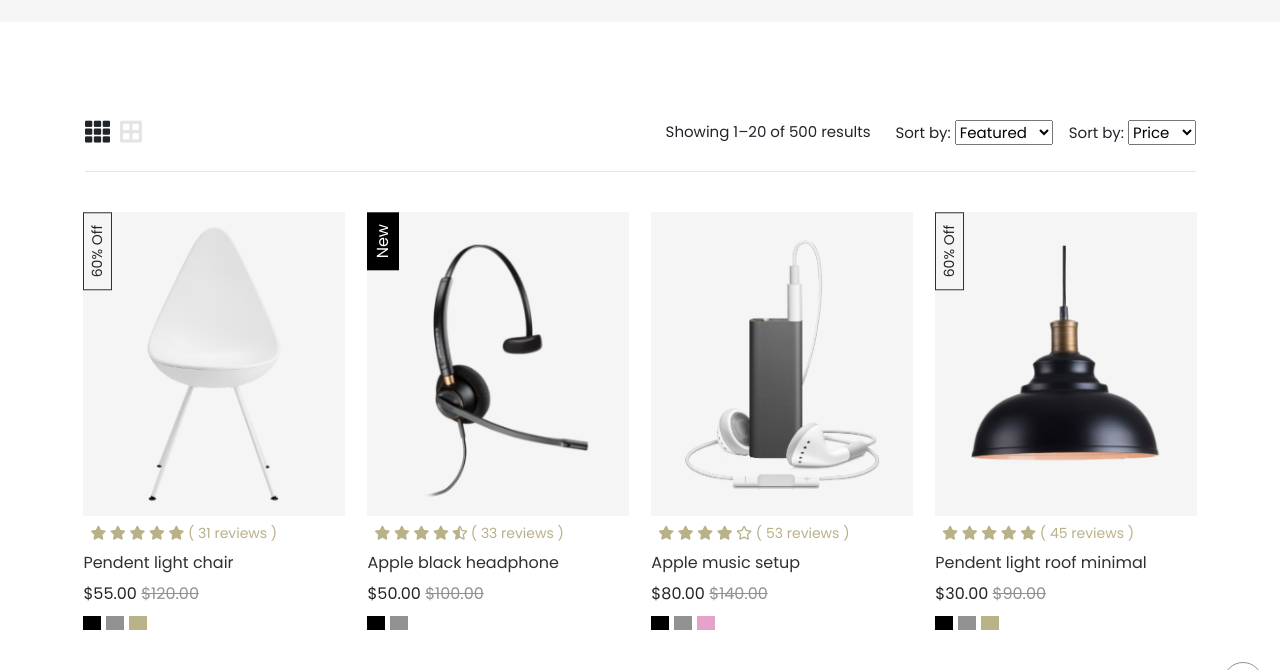
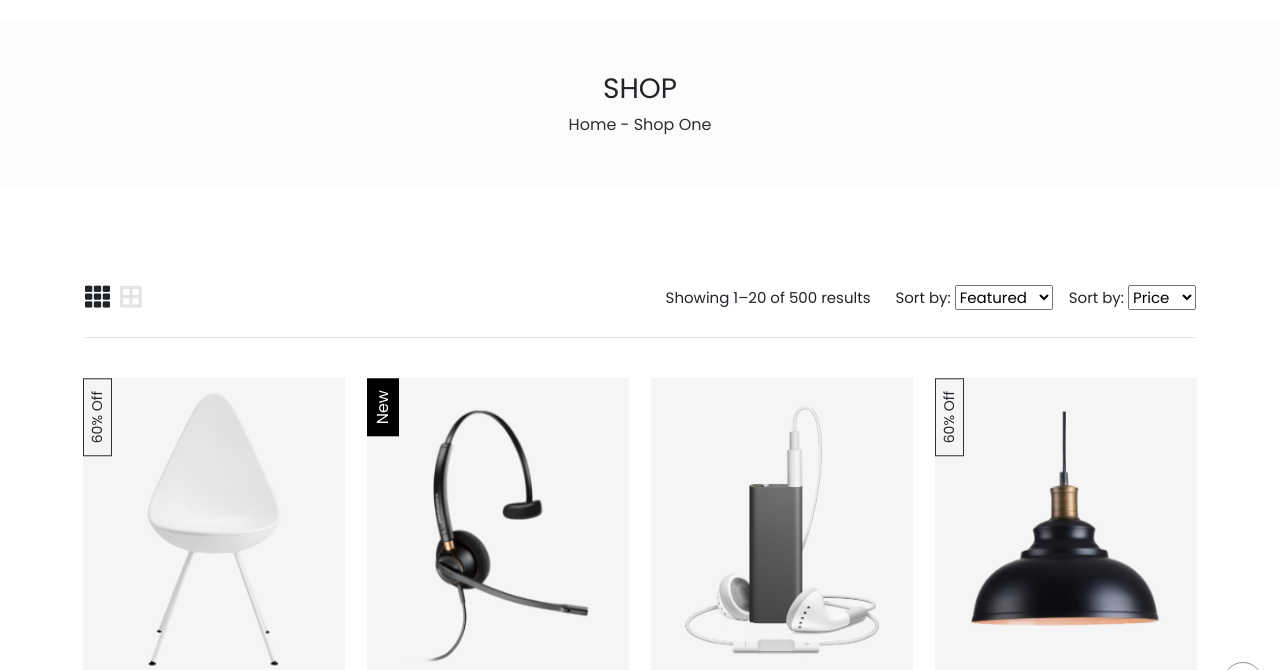
Before and after one commit to Sharif-Minhaz/E-Commerce-website, a plain HTML site: page views/shop/shopSingles.html in a window 1280 px wide. Shown: the part 81-751 px from the top of the page. Drawn offline with Linux system fonts and the light colour scheme.

Commit message:
breadcrumb added

```diff
--- a/styles/global.css
+++ b/styles/global.css
@@ -21,6 +21,7 @@
 	--wrapper-color: #000000d3;
 	--ash-color: #8e8e8e;
 	--milky-color: #f7f7f7;
+	--breadcrumb-section-color: #fcfcfc;
 }
 body {
 	scroll-behavior: smooth;
@@ -74,7 +75,7 @@ header {
 	align-items: center;
 	padding: 25px 30px;
 	color: var(--default-color);
-	background-color: var(--main-bg-dark);
+	background-color: var(--main-bg-light);
 	z-index: 999;
 }
 .main-nav .links,
@@ -367,6 +368,17 @@ header {
 	padding-bottom: 8px;
 	display: flex;
 }
+/* breadcrumb */
+.breadcrumb-section {
+	background-color: var(--breadcrumb-section-color);
+}
+.breadcrumb-area {
+	display: flex;
+	flex-direction: column;
+	align-items: center;
+	justify-content: center;
+	padding: 50px 0px 50px 0px;
+}
 /* responsive part */
 @media (max-width: 1183px) {
 	.slider-logo {
--- a/styles/home.css
+++ b/styles/home.css
@@ -1,3 +1,6 @@
+.main-nav {
+	background-color: var(--main-bg-dark);
+}
 /* header section */
 .product-section {
 	position: relative;
@@ -106,12 +109,10 @@
 .product-section:hover {
 	cursor: grab;
 	cursor: -webkit-grab;
-
 }
 .product-section:active {
 	cursor: grabbing;
 	cursor: -webkit-grabbing;
-
 }
 .discount {
 	color: var(--golden-color);
--- a/views/shop/shopSingles.html
+++ b/views/shop/shopSingles.html
@@ -25,7 +25,7 @@
 			</div>
 			<div class="accordion-links">
 				<div class="accordion custom-accordion" id="accordionExample">
-					<a href="/" class="wrap-link extra-padding">Home</a>
+					<a href="../../index.html" class="wrap-link extra-padding">Home</a>
 					<div class="accordion-item">
 						<h2 class="accordion-header" id="headingOne">
 							<button class="accordion-button custom-acc-button collapsed" type="button" data-bs-toggle="collapse" data-bs-target="#collapseOne" aria-expanded="true" aria-controls="collapseOne">
@@ -62,8 +62,8 @@
 			<!-- main navbar -->
 			<nav class="main-nav">
 				<div class="links">
-					<a href="/" class="slider-logo"><i class="fas fa-sliders-h"></i></a>
-					<a href="/">Home</a>
+					<a href="#" class="slider-logo"><i class="fas fa-sliders-h"></i></a>
+					<a href="../../index.html">Home</a>
 					<div class="shop-link">
 						<a href="#" class="sub-menu">Shop</a>
 						<div class="expand-menu">
@@ -109,6 +109,15 @@
 				</div>
 			</div>
 		</header>
+		<!-- breadcrumb content -->
+		<section class="container-fluid breadcrumb-section">
+			<div class="breadcrumb-area">
+				<h3>SHOP</h3>
+				<div class="breadcrumb-links">
+					<a href="../../index.html">Home</a> - <a href="#">Shop One</a>
+				</div>
+			</div>
+		</section>
 		<!-- shop one products -->
 		<section class="container-fluid">
 			<div class="container-body">
```
Also changed, not shown: index.html (+3 -3 lines).
